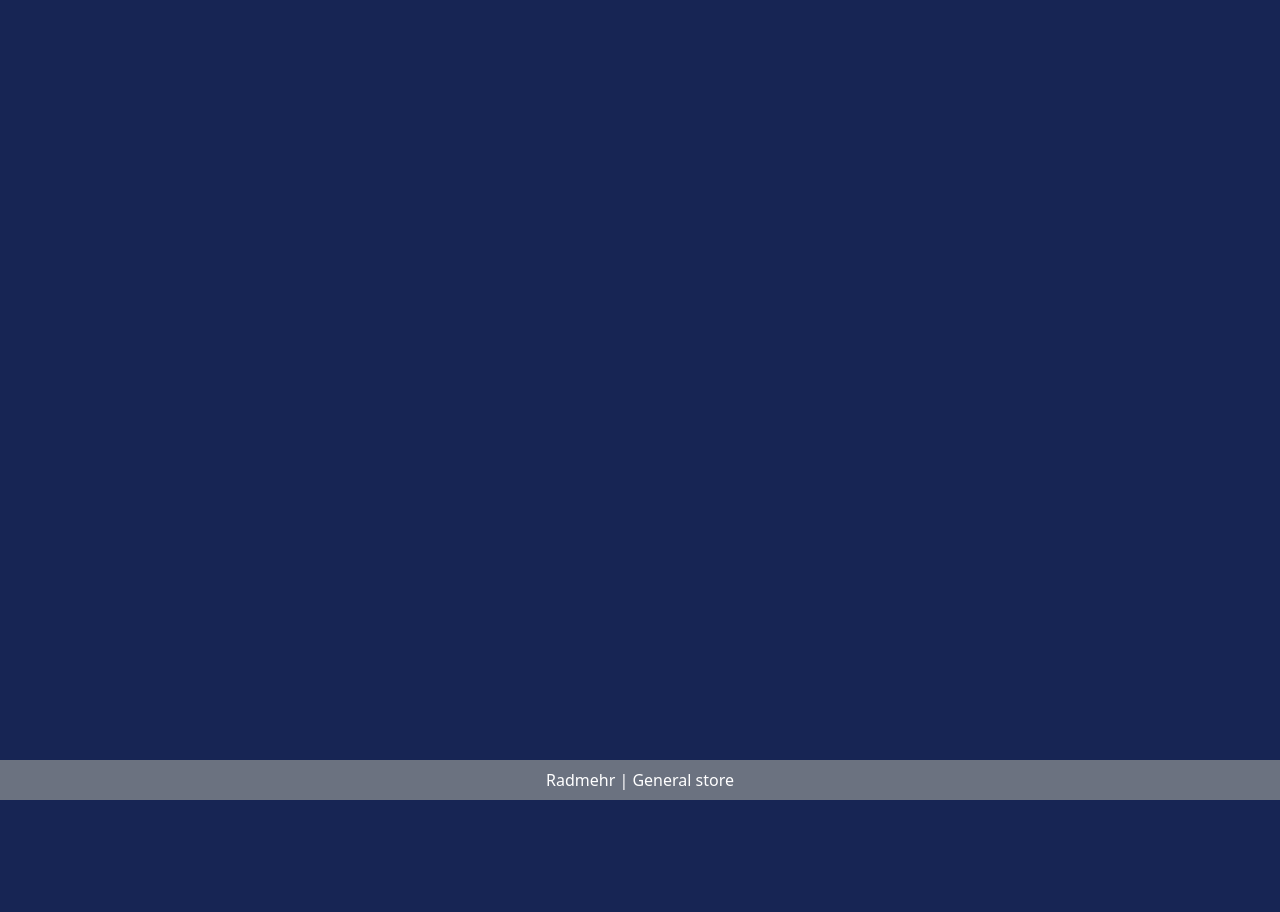
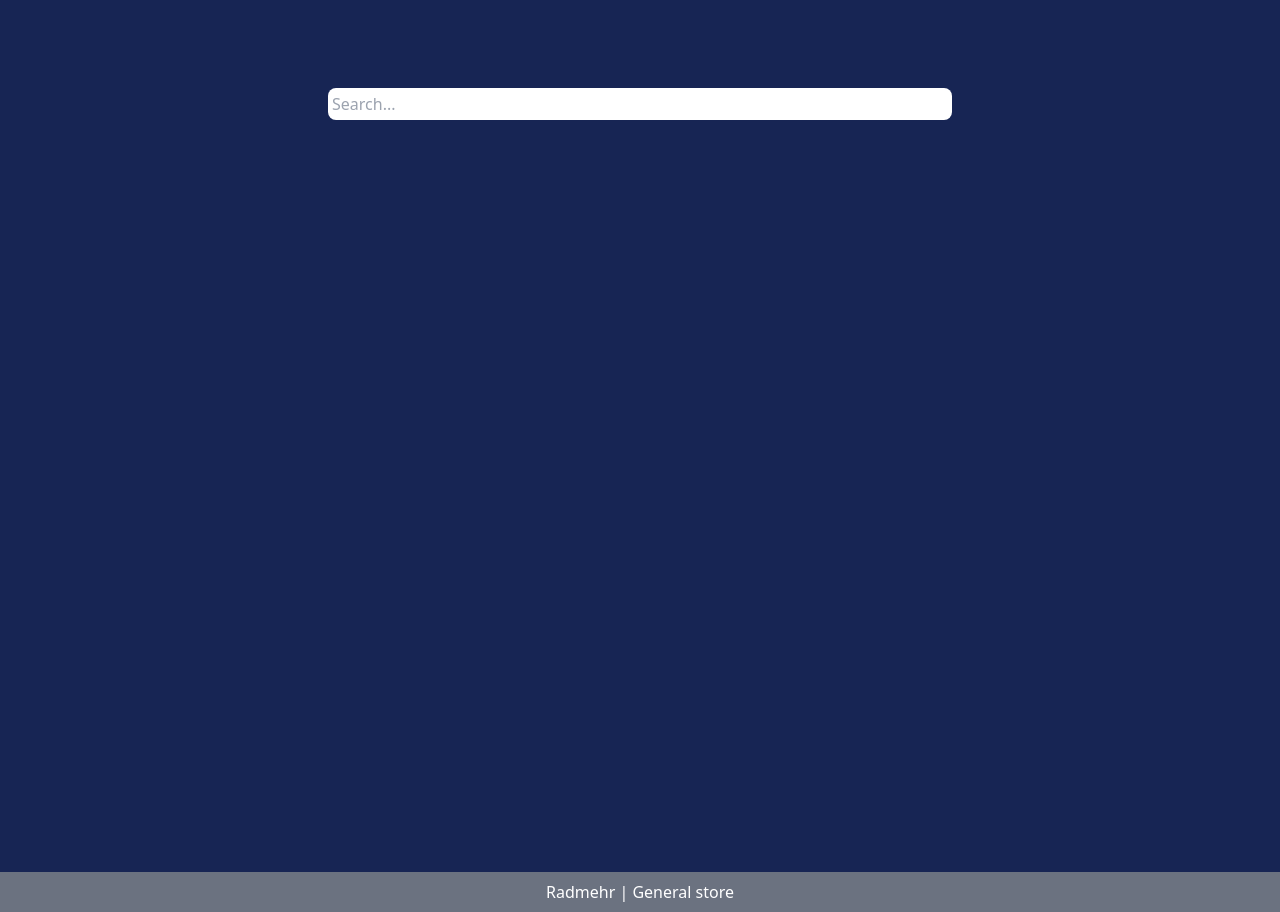
Before and after one commit to radmehr-fatemi/General-Store, a React (Vite) app: page /searchwindows in a window 1280 px wide. Before the commit the page ends 800 px from the top, so only its background shows below. Built offline with nearby package versions, Linux system fonts and the light colour scheme; no server answers.

Commit message:
Created the SearchWindows

```diff
--- a/src/App.jsx
+++ b/src/App.jsx
@@ -14,6 +14,7 @@ import ProductDetails from './components/details/ProductDetails';
 import Cart from './components/cart/Cart';
 import List from './components/list/List';
 import Category from './components/category/Category';
+import SearchWindows from './components/search/SearchWindows';
 
 const App = () => {
   return (
@@ -28,6 +29,7 @@ const App = () => {
                 <Route path=':category' element={<Category />} />
               </Route>
               <Route path='/details/:id' element={<ProductDetails />} />
+              <Route path='/searchwindows' element={<SearchWindows />} />
             </Routes>
           </Layout>
           <SideBar />
--- a/src/components/navbar/NavbarWindows.jsx
+++ b/src/components/navbar/NavbarWindows.jsx
@@ -6,6 +6,7 @@ import styled from "./NavbarWindows.module.css";
 
 //SVG
 import cartSVG from "../../assets/svg/cart.svg";
+import searchSVG from "../../assets/svg/search.svg";
 
 const NavbarWindows = () => {
     return (
@@ -14,6 +15,7 @@ const NavbarWindows = () => {
             <div className={styled.navbarField1} >
                 <Link to="/" >Home</Link>
                 <Link to="/list" >List</Link>
+                <Link to="/searchwindows" ><img src={ searchSVG } alt="search photo" className='w-8 hover:w-9 transition-all' /></Link>
             </div>
 
             <div className={ styled.navbarField2 } >
--- a/src/components/search/Search.module.css
+++ b/src/components/search/Search.module.css
@@ -1,9 +1,8 @@
 .search {
     @apply
     absolute
-    top-12
-    right-0
-    w-full
+    top-12 md:top-14
+    w-full md:w-2/6
     h-screen
     m-auto
     px-2
--- /dev/null
+++ b/src/components/search/SearchWindows.jsx
@@ -0,0 +1,36 @@
+import React, { useEffect, useState } from 'react';
+import { useLocation } from 'react-router-dom';
+
+//Style
+import styled from "./SearchWindows.module.css";
+
+//SVG
+import crossSVG from "../../assets/svg/cross.svg";
+
+//Component
+import Search from './Search';
+
+const SearchWindows = () => {
+
+    const {pathname} = useLocation();
+
+    useEffect( () => {
+        setValue("")
+    } ,[pathname])
+
+    const [ value ,setValue ] = useState("");
+
+    const searchHandler = e => {
+        setValue( e.target.value )
+    }
+
+    return (
+        <div className={ styled.searchWindows } >
+            <input onChange={searchHandler} value={value} type="text" placeholder='Search...' />
+            {!!value.length && <img src={ crossSVG } alt="cross photo" onClick={ () => setValue("") } /> }
+            <Search value={value} />
+        </div>
+    );
+};
+
+export default SearchWindows;
--- /dev/null
+++ b/src/components/search/SearchWindows.module.css
@@ -0,0 +1,24 @@
+.searchWindows {
+    @apply
+    h-screen
+    flex
+    flex-row-reverse
+    justify-center
+    items-start
+    p-4
+    relative
+}
+
+.searchWindows input {
+    @apply
+    w-3/6
+    rounded-lg
+    p-1
+    outline-none
+}
+
+.searchWindows img:nth-child(2) {
+    @apply
+    w-6
+    mr-2
+}
--- a/src/components/sidebar/SideBar.jsx
+++ b/src/components/sidebar/SideBar.jsx
@@ -1,8 +1,11 @@
-import React from 'react';
+import React, { useContext } from 'react';
 import { Link, useLocation } from 'react-router-dom';
 
 //Style
 import styled from "./SideBar.module.css";
+
+//Context
+import { CartContext } from '../../context/CartContextProvider';
 
 //SVG
 import homeSVG from "../../assets/svg/home.svg"
@@ -15,6 +18,7 @@ import listFocusSVG from "../../assets/svg/list-focus.svg"
 const SideBar = () => {
 
     const { pathname } = useLocation();
+    const { state } = useContext( CartContext );
 
     return (
         <div className={styled.sideBar} >
--- a/tailwind.config.js
+++ b/tailwind.config.js
@@ -39,7 +39,6 @@ export default {
         ShowButton3: {
           "0%": { width: "0px" }
         },
-
       },
 
       animation: {
```
